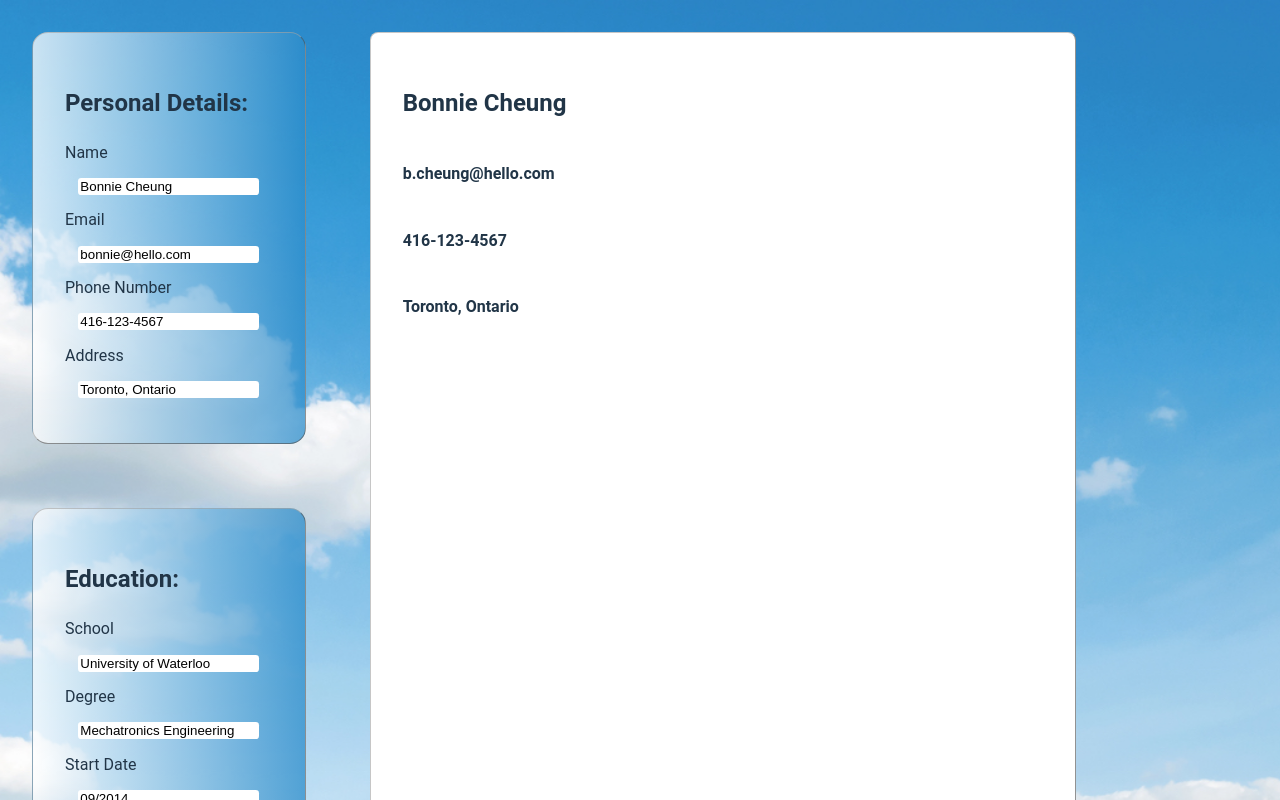
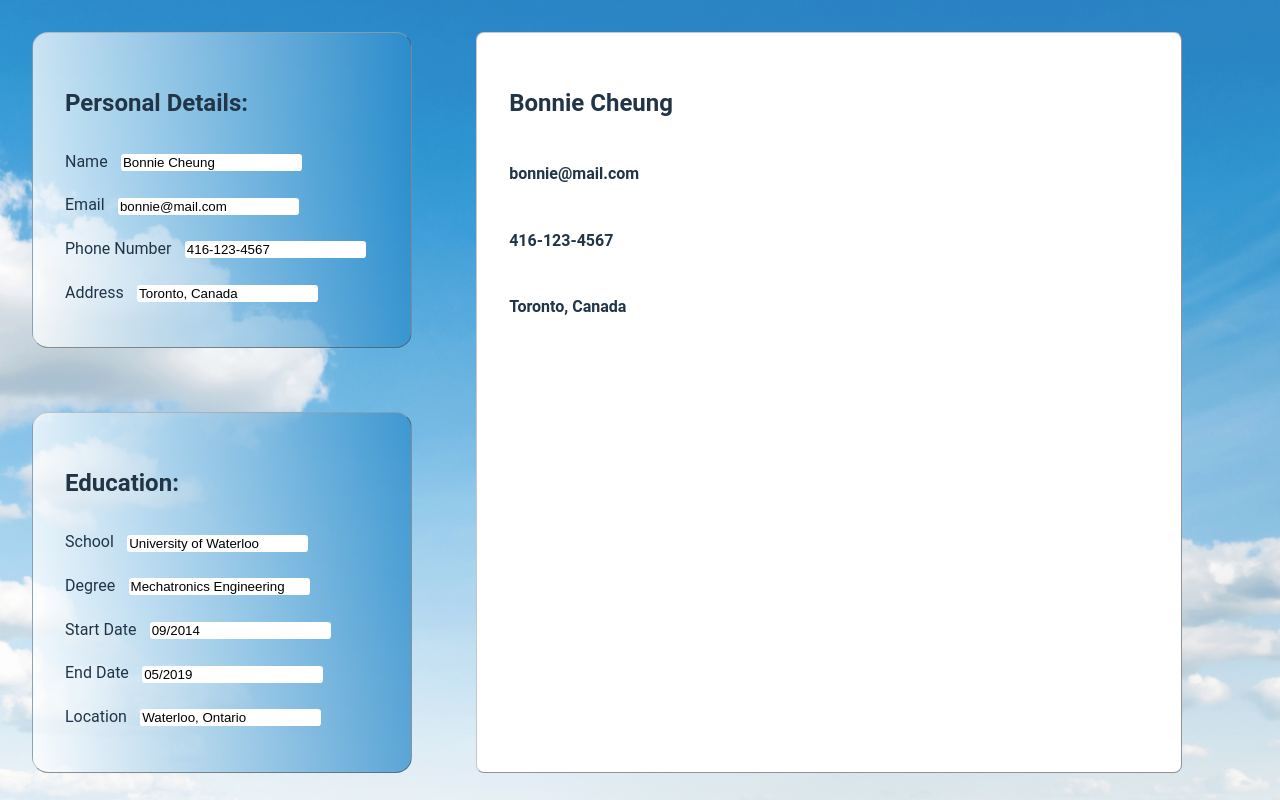
Before and after one commit to bkcheung/CV-Builder, a React (Vite) app: page / in a window 1280 px wide. Shown: the top 800 px of the page. Built offline with nearby package versions, Linux system fonts and the light colour scheme.

Commit message:
feat: add watch to dynamically update CV fields

```diff
--- a/src/App.tsx
+++ b/src/App.tsx
@@ -1,73 +1,48 @@
-import { useState } from 'react';
-import { useForm, SubmitHandler } from 'react-hook-form';
-import { sectionData } from './data.ts'
+import { useForm } from 'react-hook-form';
+import { sectionData, defaultData } from './data.ts'
 import CV from './CV.tsx'
 import Section from './Section.tsx';
-import Input from './Input.tsx';
-
-// interface formInput {
-//     name: string,
-//     email: string,
-//     number: string,
-//     address: string,
-// }
-
-function capFirstLetter(string) {
-    return string.charAt(0).toUpperCase() + string.slice(1);
-}
 
 function App(): JSX.Element{
-    const {register} = useForm();
-
-    const [name, setName] = useState('Bonnie Cheung');
-    const [email, setEmail] = useState('b.cheung@hello.com');
-    const [number, setNumber] = useState('416-123-4567');
-    const [address, setAddress] = useState('Toronto, Ontario');
-
-    // function handleChange(e:React.ChangeEvent<HTMLInputElement>) {
-    //     setName(e.target.value);
-    // }
-    // <input {...register("firstName", { required: true, maxLength: 20 })} />
-    // const field = inputField.field;
-    // const fxName = 'set' + capFirstLetter(inputField.field);
-    // const[field, fxName] = useState(defaultData);
+    const {register, setValue, watch} = useForm({defaultValues: defaultData});
 
     const sections = sectionData.map(section => {
-        // function handleChange(e:React.ChangeEvent<HTMLInputElement>) {
-        //     setName(e.target.value);
-        // }
         return(<Section
                 key={section.id}
                 sectionName={section.sectionName}
-                inputs = {section.inputs.map((inputField) => {
-                    const title = inputField.title;
-                    const defaultData = inputField.default;
-
+                inputs = {section.inputs.map((iField) => {
+                    const field = iField.field;
                     return(
-                    <>
-                        <label>{title}</label>
-                        <input {...register(title)} value={defaultData} ></input>
-                    </>
-
-                    // <Input
-                    //         key={Number(input[0])}
-                    //         {...register('hello')}
-                    //         name={String(input[1])}
-                    //         handleChange={handleChange}></Input>)
+                    <div key={iField.id}>
+                        <label>{iField.title}</label>
+                        <input
+                        {...register(field)}
+                                onChange={(e:React.ChangeEvent<HTMLInputElement>)=>{
+                                    setValue(field, e.target.value);
+                                }
+                        }></input>
+                    </div>
                 )
                 })}
-                //
                 />
     )})
-
-    const CVprops = {name, email, number, address};
 
     return(
         <div className="page">
             <div className="inputSections">
                 {sections}
             </div>
-           <CV props={CVprops}></CV>
+           <CV props={{
+                name: watch('name'),
+                email: watch('email'),
+                number: watch('number'),
+                address: watch('address'),
+                school: watch('school'),
+                degree: watch('degree'),
+                start: watch('start'),
+                end: watch('end'),
+                location: watch('location')
+            }}></CV>
         </div>
     )
 
--- a/src/data.ts
+++ b/src/data.ts
@@ -1,25 +1,30 @@
 export const sectionData = [{
     id: 0,
     sectionName: 'Personal Details',
-    inputs:[{id:1, title: 'Name', field: 'name', default:'Bonnie Cheung'},
-            {id:2, title: 'Email', field: 'email', default:'bonnie@hello.com'},
-            {id:3, title: 'Phone Number', field: 'number', default:'416-123-4567'},
-            {id:4, title: 'Address', field: 'address', default:'Toronto, Ontario'},
+    inputs:[{id:1, title: 'Name', field: 'name'},
+            {id:2, title: 'Email', field: 'email'},
+            {id:3, title: 'Phone Number', field: 'number'},
+            {id:4, title: 'Address', field: 'address'},
             ]
 }, {
     id: 5,
     sectionName: 'Education',
-    inputs:[{id:6, title: 'School', field: 'school', default:'University of Waterloo'},
-            {id:7, title: 'Degree', field: 'degree', default:'Mechatronics Engineering'},
-            {id:8, title: 'Start Date', field: 'start', default:'09/2014'},
-            {id:9, title: 'End Date', field: 'end', default:'05/2019'},
-            {id:10, title: 'Location', field: 'location', default:'Waterloo, Ontario'},
+    inputs:[{id:6, title: 'School', field: 'school'},
+            {id:7, title: 'Degree', field: 'degree'},
+            {id:8, title: 'Start Date', field: 'start'},
+            {id:9, title: 'End Date', field: 'end'},
+            {id:10, title: 'Location', field: 'location'},
     ]
 }]
 
 export const defaultData = {
     name: 'Bonnie Cheung',
-    email: 'b.cheung@mail.com',
-    number: '4161234567',
+    email: 'bonnie@mail.com',
+    number: '416-123-4567',
     address: 'Toronto, Canada',
+    school: 'University of Waterloo',
+    degree: 'Mechatronics Engineering',
+    start: '09/2014',
+    end: '05/2019',
+    location: 'Waterloo, Ontario'
 }
```
